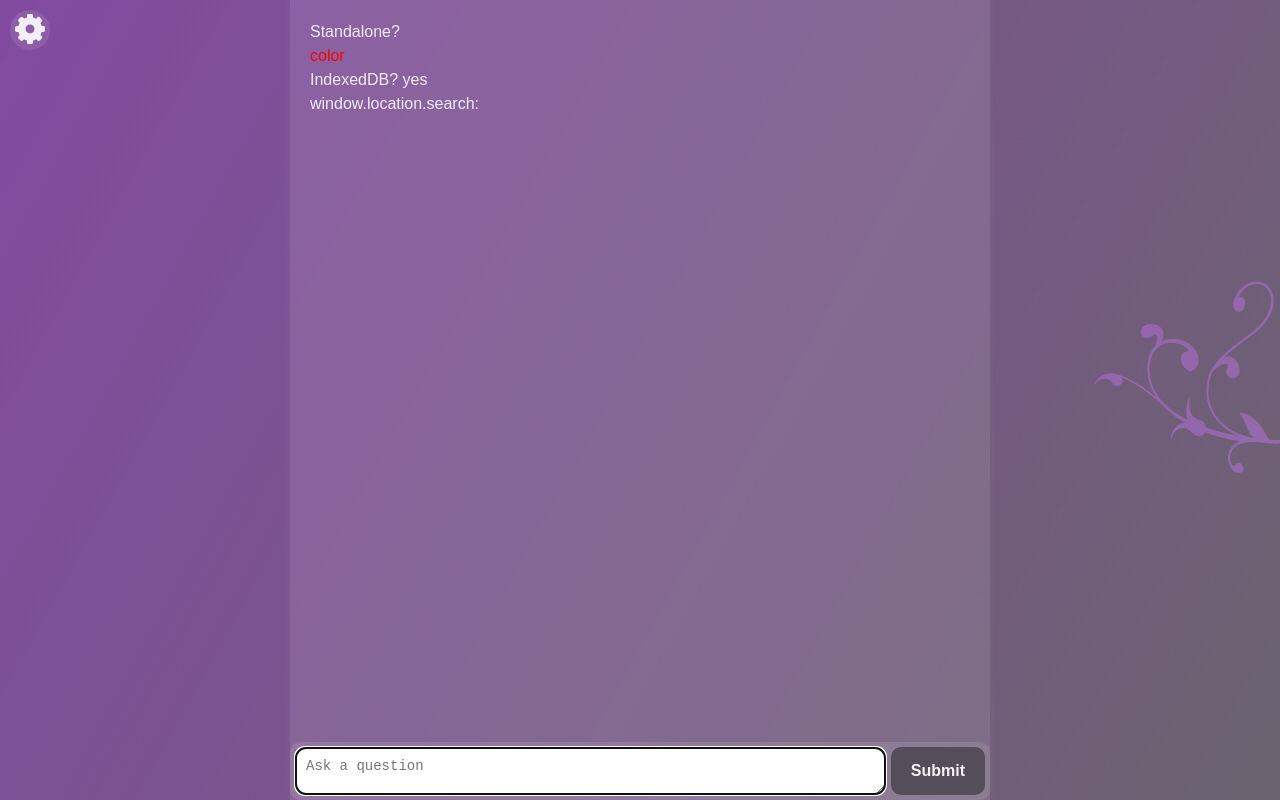
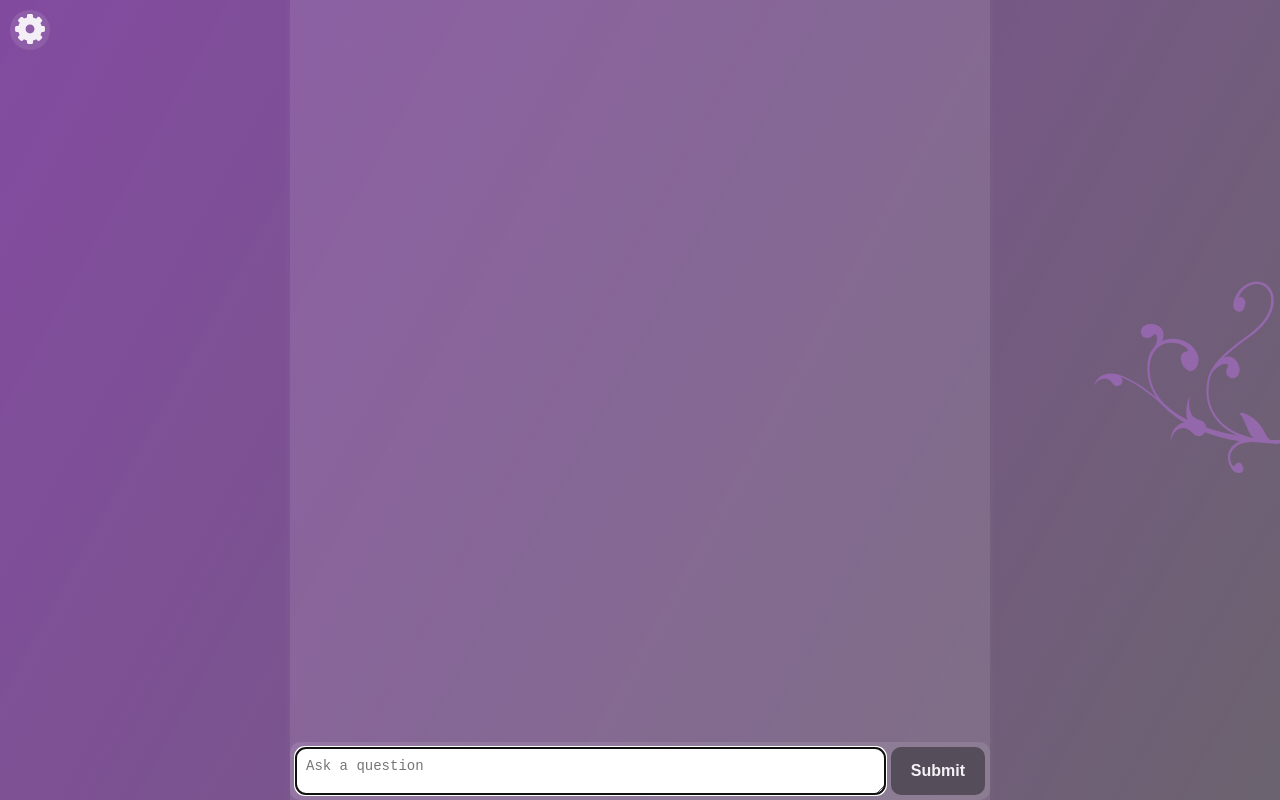
Before and after one commit to jamiesauve/sage, a React (Vite) app: page / in a window 1280 px wide. Built offline with nearby package versions, Linux system fonts and the light colour scheme.

Commit message:
Remove PWA testing data

```diff
--- a/src/components/message-feed.css
+++ b/src/components/message-feed.css
@@ -49,12 +49,3 @@
 
   margin-right: 20px;
 }
-
-.standalone {
-  color: red;
-}
-@media all and (display-mode: standalone) {
-  .standalone {
-    color: green;
-  }
-}
--- a/src/components/message-feed.tsx
+++ b/src/components/message-feed.tsx
@@ -28,12 +28,6 @@ export const MessageFeed: FC<{messages: MessageInfo[] }> = ({ messages }) => {
               </div>
             ))
           }
-
-          <div>Standalone? <div className="standalone">color</div></div>
-
-          <div>IndexedDB? {window.indexedDB ? "yes": "no"}</div>
-
-          <div>window.location.search: {window.location.search}</div>
         </div>
       </div>
   )
```
Also changed, not shown: src/manifest.json.
